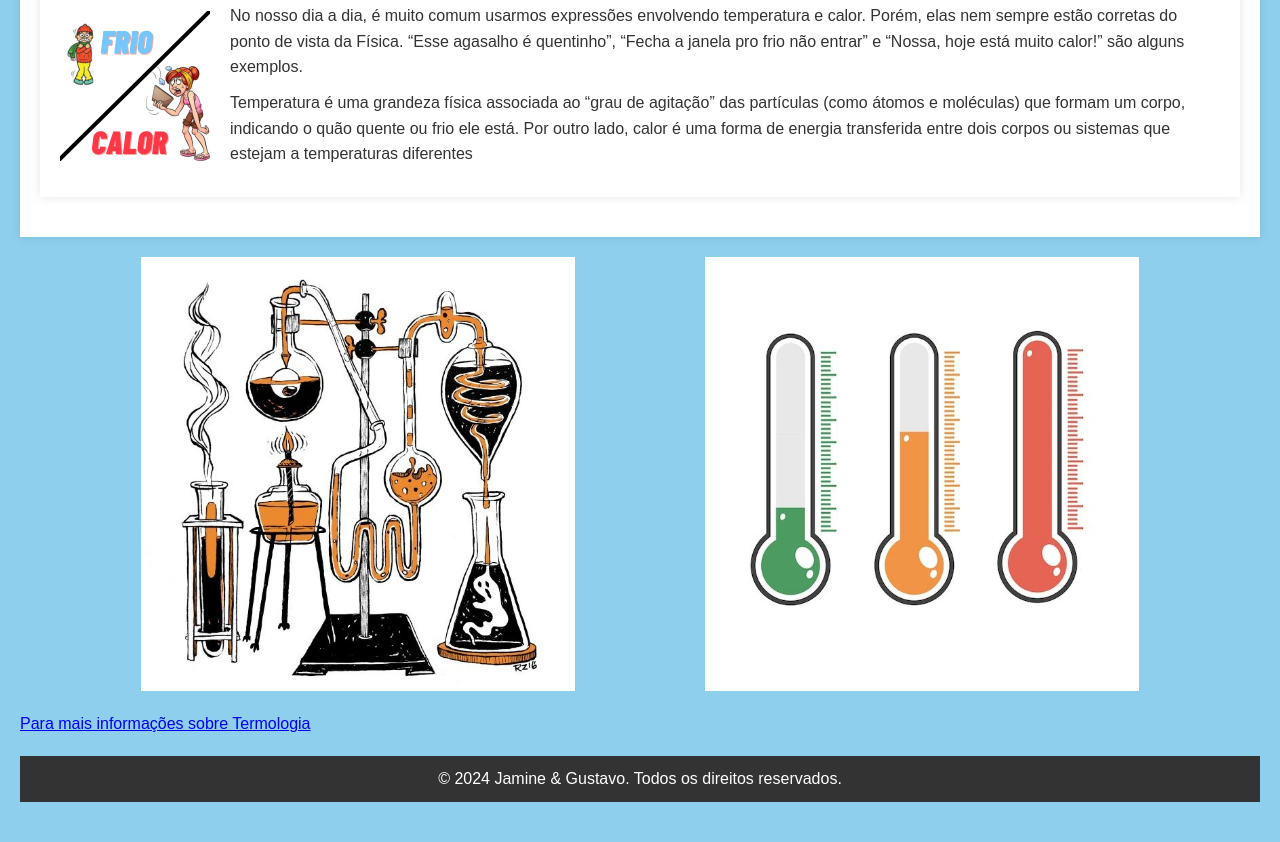
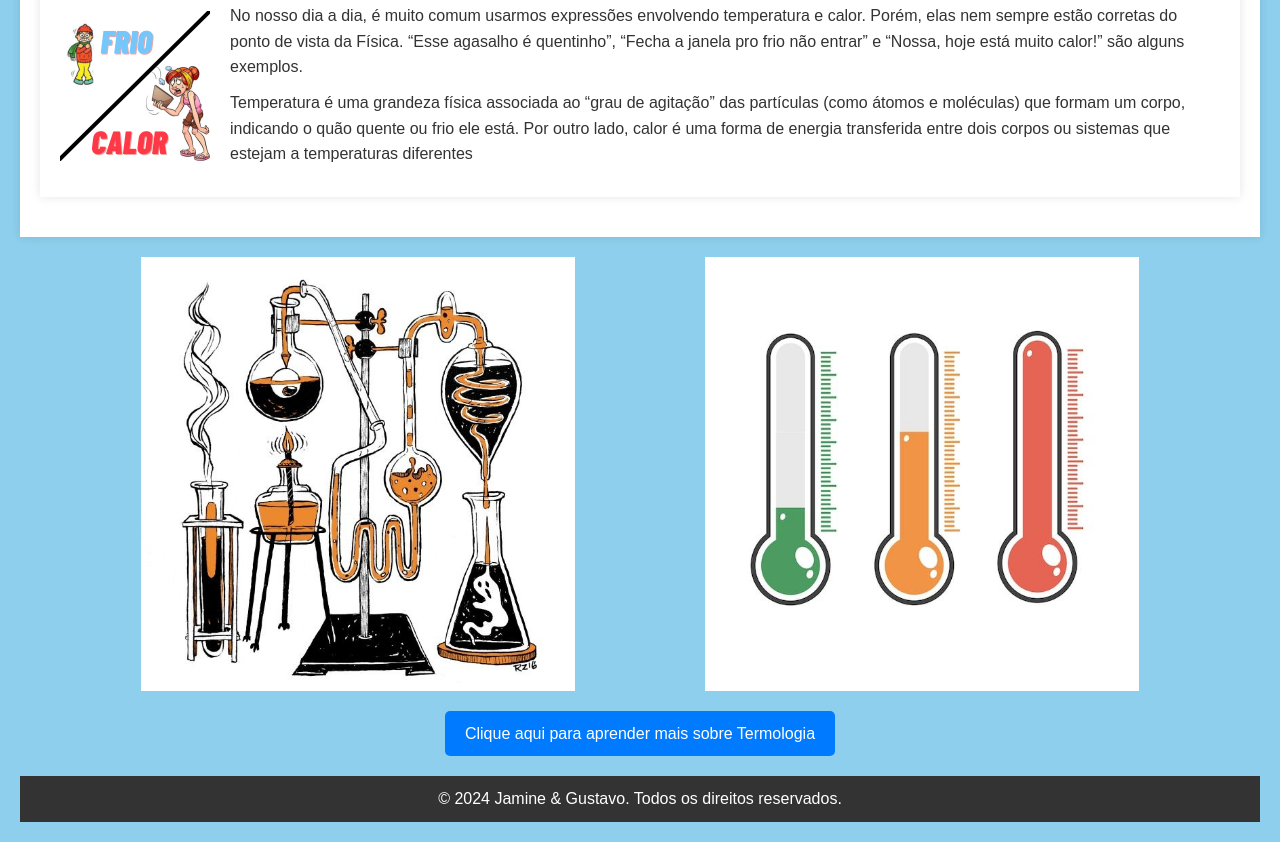
Before and after one commit to Rannyson/freelas_jamine-gustavo, a plain HTML site: page index.html in a window 1280 px wide. Shown: the part 370-1212 px from the top of the page. Drawn offline with Linux system fonts and the light colour scheme.

Commit message:
atualizacao 3

```diff
--- a/index.html
+++ b/index.html
@@ -42,9 +42,11 @@
             <img src="Foreverween.jpeg" alt="Imagem 2">
             <img src="ilustraçao.jpeg" alt="Imagem 3">
         </div>
+        <div class="link-container">
+            <a href="https://brasilescola.uol.com.br/fisica/termologia.htm#:~:text=A%20Termologia%20%C3%A9%20uma%20importante,para%20medir%20a%20temperatura%20ambiente" target="_blank">Clique aqui para aprender mais sobre Termologia</a>
+        </div>
+    </main>
 
-    </main>
-    <a href="https://brasilescola.uol.com.br/fisica/termologia.htm#:~:text=A%20Termologia%20%C3%A9%20uma%20importante,para%20medir%20a%20temperatura%20ambiente">Para mais informações sobre Termologia</a>
     <footer>
         <p>&copy; 2024 Jamine  & Gustavo. Todos os direitos reservados.</p>
     </footer>
--- a/style.css
+++ b/style.css
@@ -139,5 +139,19 @@ footer {
 }
 
 .link-container {
-    margin-top: 20px;
-}
+            margin-top: 20px;
+            text-align: center;
+        }
+
+        .link-container a {
+            background-color: #007bff;
+            color: white;
+            padding: 10px 20px;
+            text-decoration: none;
+            border-radius: 5px;
+            display: inline-block;
+        }
+
+        .link-container a:hover {
+            background-color: #0056b3;
+        }
```
